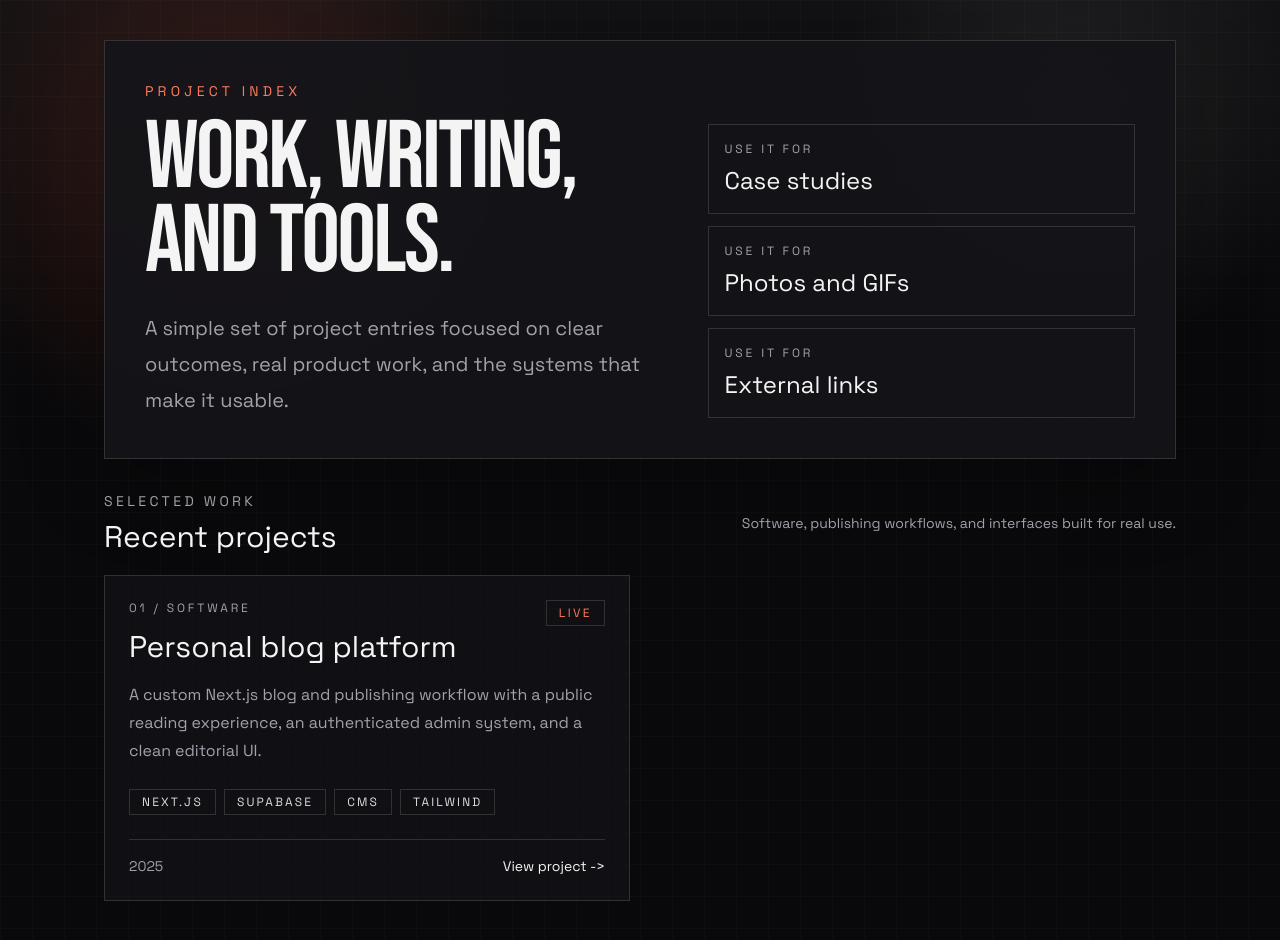
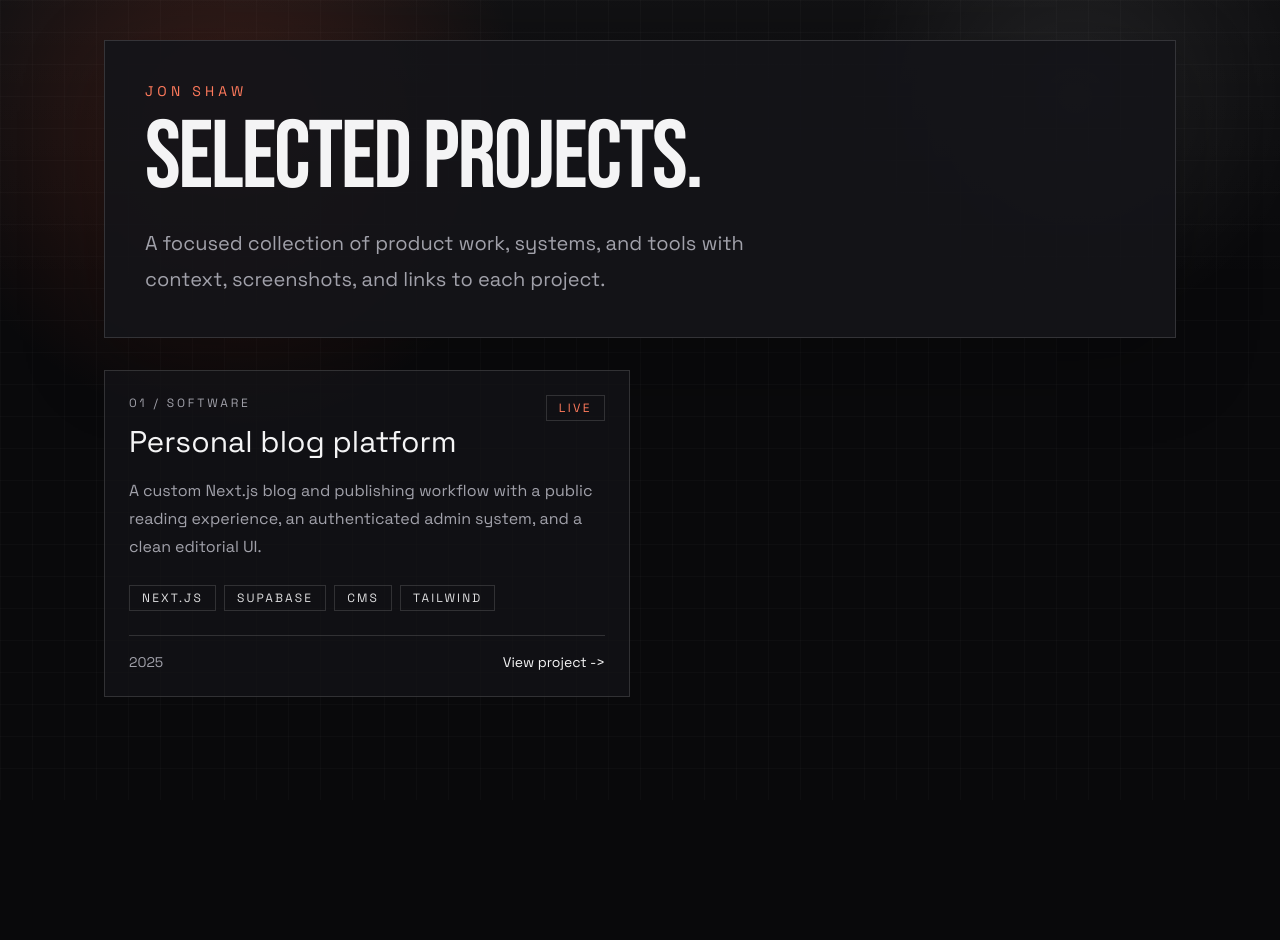
Before and after one commit to jonshaw199/portfolio, a Next.js app: page / in a window 1280 px wide. After the commit the page ends 800 px from the top, so only its background shows below. Built offline with nearby package versions, Linux system fonts and the light colour scheme.

Commit message:
Refine portfolio intro and card hierarchy

```diff
--- a/app/page.tsx
+++ b/app/page.tsx
@@ -12,57 +12,24 @@ export default function Home() {
   return (
     <main className="mx-auto flex w-full max-w-6xl flex-1 flex-col px-5 py-10 sm:px-8 lg:px-10">
       <section className="border border-border bg-surface-strong px-6 py-8 shadow-[0_24px_80px_rgba(0,0,0,0.22)] sm:px-8 sm:py-10 lg:px-10">
-        <div className="grid gap-10 lg:grid-cols-[1.1fr_0.9fr] lg:items-end">
+        <div className="space-y-6">
           <div>
             <p className="text-sm uppercase tracking-[0.3em] text-accent-strong">
-              Project index
+              Jon Shaw
             </p>
             <h1 className="mt-4 max-w-4xl font-display text-6xl leading-[0.88] tracking-tight text-foreground sm:text-7xl lg:text-8xl">
-              Work, writing, and tools.
+              Selected projects.
             </h1>
-            <p className="mt-6 max-w-2xl text-lg leading-8 text-muted sm:text-xl sm:leading-9">
-              A simple set of project entries focused on clear outcomes, real
-              product work, and the systems that make it usable.
-            </p>
           </div>
 
-          <div className="grid gap-3 sm:grid-cols-3 lg:grid-cols-1">
-            <div className="border border-border bg-surface px-4 py-4">
-              <div className="text-xs uppercase tracking-[0.24em] text-muted">
-                Use it for
-              </div>
-              <div className="mt-2 text-2xl text-foreground">Case studies</div>
-            </div>
-            <div className="border border-border bg-surface px-4 py-4">
-              <div className="text-xs uppercase tracking-[0.24em] text-muted">
-                Use it for
-              </div>
-              <div className="mt-2 text-2xl text-foreground">Photos and GIFs</div>
-            </div>
-            <div className="border border-border bg-surface px-4 py-4">
-              <div className="text-xs uppercase tracking-[0.24em] text-muted">
-                Use it for
-              </div>
-              <div className="mt-2 text-2xl text-foreground">External links</div>
-            </div>
-          </div>
+          <p className="max-w-2xl text-lg leading-8 text-muted sm:text-xl sm:leading-9">
+            A focused collection of product work, systems, and tools with context,
+            screenshots, and links to each project.
+          </p>
         </div>
       </section>
 
       <section className="mt-8">
-        <div className="mb-5 flex items-center justify-between gap-4">
-          <div>
-            <p className="text-sm uppercase tracking-[0.24em] text-muted">
-              Selected work
-            </p>
-            <h2 className="mt-2 text-2xl text-foreground sm:text-3xl">
-              Recent projects
-            </h2>
-          </div>
-          <p className="max-w-md text-right text-sm leading-6 text-muted">
-            Software, publishing workflows, and interfaces built for real use.
-          </p>
-        </div>
 
         <div className="grid gap-5 lg:grid-cols-2">
           {portfolioProjects.map((project, index) => (
```
